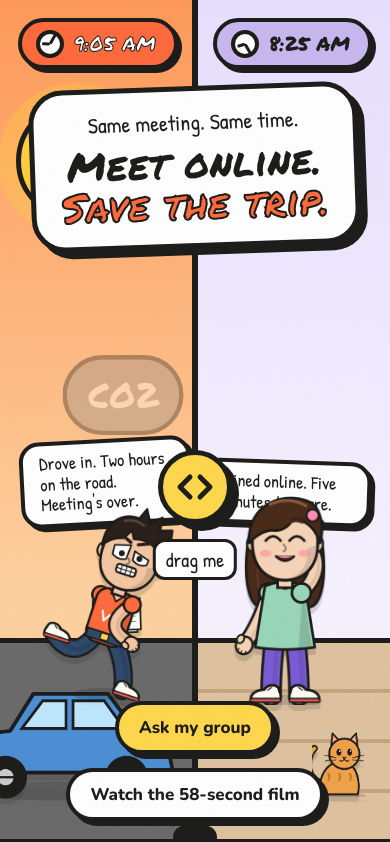
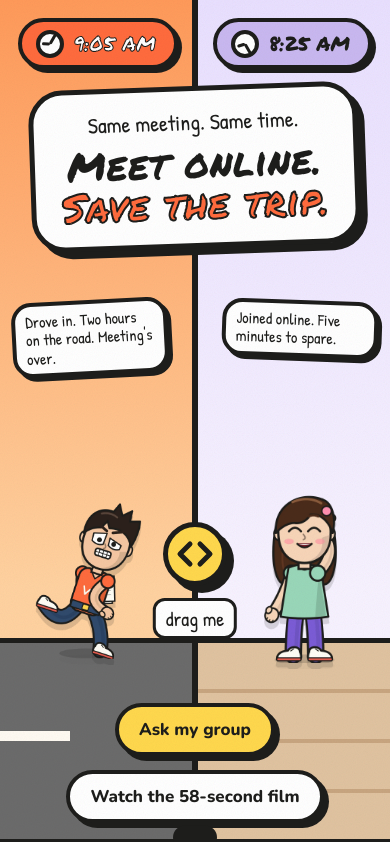
Before and after one commit to jinghezoe/meet-online, a plain HTML site: page index.html in a window 390 px wide. Shown: the top 842 px of the page. Drawn offline with Linux system fonts and the light colour scheme.

Commit message:
Fix overlapping elements in hero layout
Co-Authored-By: Claude Opus 5.5 <noreply@anthropic.com>
Claude-Session: https://claude.ai/code/session_01MwdZBfDLiJZfDV4W9LDjnk

```diff
--- a/index.html
+++ b/index.html
@@ -72,13 +72,13 @@ p{margin:.4em 0}
 .sprite{position:absolute;filter:drop-shadow(0 6px 0 rgba(29,29,27,.15))}
 .rush .boy{left:6%;bottom:12%;width:min(34vw,300px);animation:bob .36s steps(2) infinite}
 .rush .car{bottom:4%;width:min(40vw,330px)}
-.rush .car.c1{left:-6%}.rush .car.c2{left:30%;bottom:6%}
-.rush .sun{position:absolute;left:4%;top:12%;width:120px;height:120px;border-radius:50%;background:#ffcf3d;border:5px solid var(--ink);box-shadow:0 0 0 18px rgba(255,207,61,.35)}
+.rush .car.c1{left:-5%;bottom:3%}.rush .car.c2{display:none}
+.rush .sun{position:absolute;left:32%;top:31%;width:96px;height:96px;border-radius:50%;background:#ffcf3d;border:5px solid var(--ink);box-shadow:0 0 0 18px rgba(255,207,61,.35)}
 .rush .co2{position:absolute;font-family:Marker;font-size:32px;color:#fff;background:#8a8a8a;border:4px solid var(--ink);border-radius:40px;padding:8px 20px;animation:drift 4s linear infinite}
 .calm .girl{right:7%;bottom:12%;width:min(32vw,280px)}
-.calm .laptop{right:30%;bottom:9%;width:min(34vw,300px)}
+.calm .laptop{right:31%;bottom:23%;width:min(22vw,230px)}
 .calm .cat{right:2%;bottom:5%;width:min(18vw,150px)}
-.calm .window{position:absolute;right:8%;top:14%;width:150px;height:180px;background:#d6ecff;border:5px solid var(--ink);border-radius:14px;
+.calm .window{position:absolute;right:34%;top:30%;width:150px;height:180px;background:#d6ecff;border:5px solid var(--ink);border-radius:14px;
   background-image:linear-gradient(var(--ink),var(--ink)),linear-gradient(var(--ink),var(--ink));background-size:5px 100%,100% 5px;background-position:center;background-repeat:no-repeat}
 .clockchip{position:absolute;top:calc(env(safe-area-inset-top) + 18px);font-family:Marker;font-size:clamp(20px,3vw,30px);border:4px solid var(--ink);border-radius:var(--r-pill);padding:6px 18px 6px 14px;display:flex;gap:10px;align-items:center;box-shadow:4px 4px 0 var(--ink)}
 .clockchip i{width:28px;height:28px;border-radius:50%;border:4px solid var(--ink);background:#fff;position:relative}
@@ -88,8 +88,8 @@ p{margin:.4em 0}
 .rush .clockchip{left:18px;background:var(--rush);color:#fff;-webkit-text-stroke:1px var(--ink)}
 .calm .clockchip{right:18px;background:var(--calm)}
 .verdict{position:absolute;font-family:Hand;font-size:clamp(20px,2.6vw,26px);background:#fff;border:4px solid var(--ink);border-radius:20px;padding:8px 16px;max-width:240px;line-height:1.15;box-shadow:4px 4px 0 var(--ink)}
-.rush .verdict{left:5%;top:30%;transform:rotate(-3deg)}
-.calm .verdict{right:5%;top:30%;transform:rotate(2deg)}
+.rush .verdict{left:4%;top:calc(env(safe-area-inset-top) + 96px);transform:rotate(-3deg)}
+.calm .verdict{right:4%;top:calc(env(safe-area-inset-top) + 96px);transform:rotate(2deg)}
 
 .divider{position:absolute;top:0;bottom:0;left:var(--split,50%);width:0;z-index:5}
 .divider::before{content:"";position:absolute;top:0;bottom:0;left:-3px;width:6px;background:var(--ink)}
@@ -105,10 +105,10 @@ p{margin:.4em 0}
 .lockup h1{font-size:clamp(40px,8vw,84px)}
 .lockup h1 span{display:block}
 .lockup h1 .two{color:var(--rush);-webkit-text-stroke:2px var(--ink)}
-.hero-cta{position:absolute;left:0;right:0;bottom:calc(env(safe-area-inset-bottom) + 26%);z-index:6;display:flex;justify-content:center;gap:14px;flex-wrap:wrap;padding:0 16px}
+.hero-cta{position:absolute;left:0;right:0;bottom:calc(env(safe-area-inset-bottom) + 5%);z-index:6;display:flex;justify-content:center;gap:14px;flex-wrap:wrap;padding:0 16px}
 
 @keyframes bob{50%{transform:translateY(-8px)}}
-@keyframes drift{from{transform:translate(0,0) scale(.8);opacity:0}15%{opacity:1}to{transform:translate(-60px,-160px) scale(1.2);opacity:0}}
+@keyframes drift{from{transform:translate(0,0) scale(.8);opacity:0}15%{opacity:1}to{transform:translate(-40px,-90px) scale(1.15);opacity:0}}
 
 /* ---------- sections ---------- */
 section{padding:clamp(70px,10vw,120px) 0;position:relative}
@@ -220,11 +220,11 @@ footer{padding:60px 0 50px;background:var(--paper);border-top:5px solid var(--in
   .steps{grid-template-columns:1fr;gap:38px}
   .route{padding-left:78px}.route::before{left:22px}.route::after{left:31px}.route .runner{left:-6px;width:74px}.stop::before{left:-64px}
   .q{grid-template-columns:1fr}.q .seg{justify-self:start}
-  .rush .boy{width:42vw;bottom:16%}.calm .girl{width:40vw;bottom:16%}.calm .laptop{display:none}
-  .rush .car.c2{display:none}.rush .car.c1{width:62vw;left:-14%}
-  .calm .window{display:none}
-  .verdict{top:auto!important;bottom:calc(16% + 46vw);max-width:44vw;font-size:18px}
-  .hero-cta{bottom:calc(env(safe-area-inset-bottom) + 18px)}
+  .rush .boy{width:34vw;left:5%;bottom:21%}.calm .girl{width:32vw;right:6%;bottom:21%}.calm .laptop,.calm .cat,.rush .car,.rush .sun,.calm .window,.rush .co2{display:none}
+  .verdict{top:calc(env(safe-area-inset-top) + 300px)!important;max-width:40%;font-size:16px;padding:6px 10px}
+  .rush .verdict{left:3%}.calm .verdict{right:3%}
+  .handle{top:66%;width:64px;height:64px}.hint{top:calc(66% + 44px)}
+  .hero-cta{bottom:calc(env(safe-area-inset-bottom) + 16px)}
   .hero-cta .btn{padding:14px 20px;font-size:17px}
   .insight{grid-template-columns:1fr}.insight img{width:120px}
   .champ{grid-template-columns:1fr}
@@ -240,11 +240,10 @@ footer{padding:60px 0 50px;background:var(--paper);border-top:5px solid var(--in
 <!-- ================= HERO ================= -->
 <header class="hero" id="hero" aria-label="Same meeting, two ways to get there">
   <div class="world rush" aria-hidden="true">
-    <div class="sun"></div>
     <div class="clockchip" style="--h:272deg;--m:30deg"><i></i>9:05 AM</div>
     <div class="verdict">Drove in. Two hours on the road. Meeting's over.</div>
-    <span class="co2" style="left:28%;top:56%">CO2</span>
-    <span class="co2" style="left:52%;top:62%;animation-delay:1.6s">CO2</span>
+    <span class="co2" style="left:30%;top:58%">CO2</span>
+    <span class="co2" style="left:37%;top:66%;animation-delay:1.6s">CO2</span>
     <div class="floor"></div>
     <img class="sprite car c1" src="assets/img/car_blue.webp" alt="" />
     <img class="sprite car c2" src="assets/img/car_green.webp" alt="" />
```
